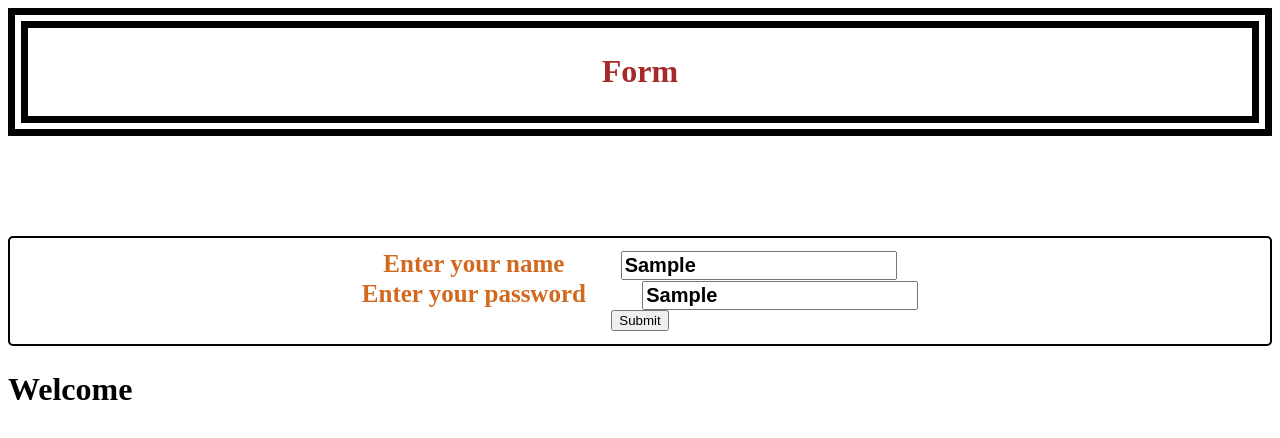
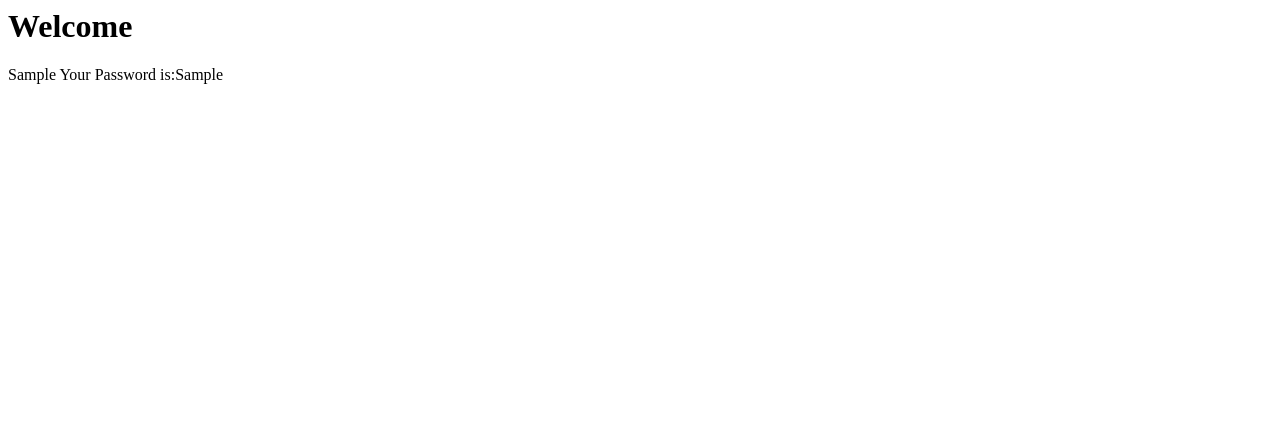
Before and after one commit to rohit-56/Form, a plain HTML site: page index.html in a window 1280 px wide. Both pictures are taken after typing "Sample", "Sample" into the empty fields and a click on the button "Submit". Drawn offline with Linux system fonts and the light colour scheme.

Commit message:
created new div tag in index

```diff
--- a/index.html
+++ b/index.html
@@ -7,7 +7,7 @@
 
     <body>
 
-        <div>
+        <div id="div1" style="display: block;">
             <h1 class="heading">Form</h1>
             <form class="form">
 
@@ -22,8 +22,10 @@
 
         </div>
 
-        <div>
+        <div id="div2" style="display: none;">
             <h1>Welcome</h1>
+            <label id="first"></label>
+            <label id="second"></label>
         </div>
 
         <script src="app.js"></script>
```
